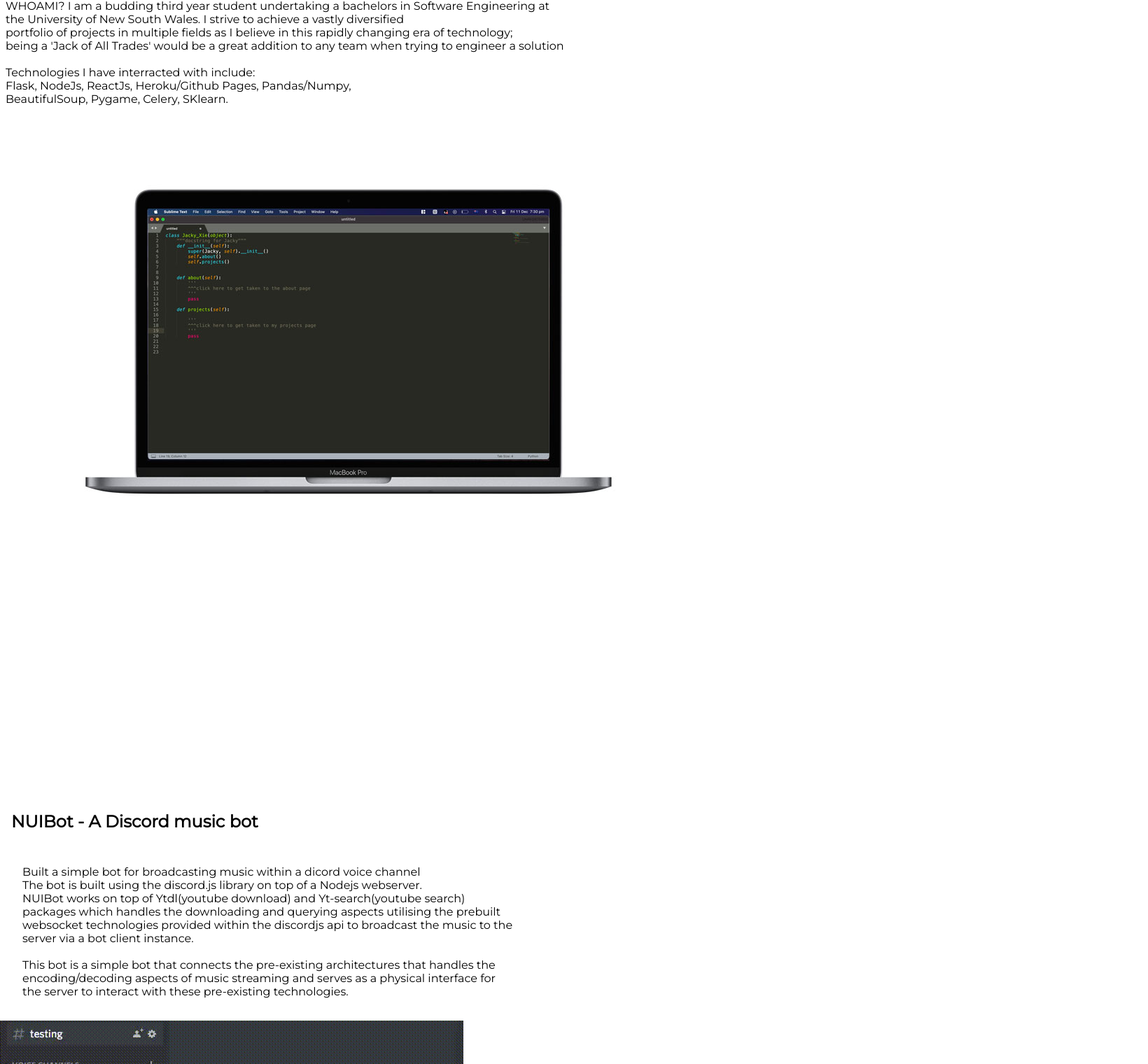
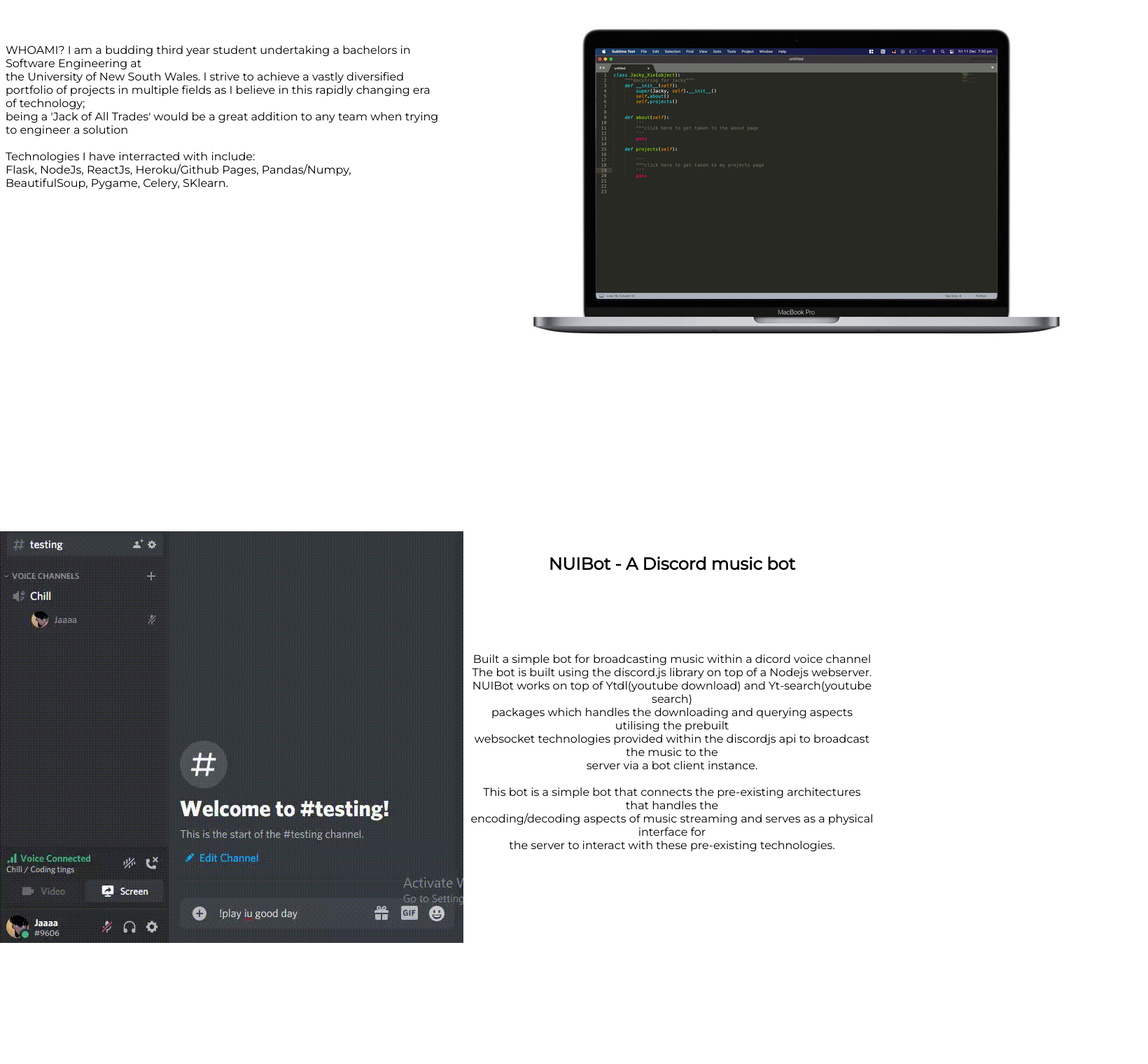
Before and after one commit to fafnirZ/JX_portfolio, a React (Create React App) app: page / in a window 1280 px wide. Shown: the part 160-1680 px from the top of the page at 70% size, 1640 px wide, since content can reach past the window. Built offline with nearby package versions, Linux system fonts and the light colour scheme.

Commit message:
progress on css grids

```diff
--- a/src/App.css
+++ b/src/App.css
@@ -8,7 +8,7 @@
 
 .App {
 	display: grid;
-	grid-template-columns: 1fr 1fr 1fr;
+	grid-template-columns: auto auto auto;
 	grid-template-rows: 1fr auto 1fr;
 	grid-template-areas:
 		"header header header"
--- a/src/Components/Body/body.css
+++ b/src/Components/Body/body.css
@@ -1,6 +1,6 @@
 .main-body {
 	display: grid;
-	grid-template-rows: 1fr 1fr 1fr;
+	grid-template-rows: auto auto auto;
 	grid-template-areas:
 	"about"
 	"page1"
@@ -15,33 +15,66 @@
 
 .about_container {
 	grid-area: "about";
+
+	display: grid;
+	grid-template-columns: 50% 50%;
+	grid-template-rows: 15% auto;
+	grid-template-areas:
+	"title1 title2"
+	"text img";
+
 }
 
 .about_title {
 	padding : 1rem;
+	grid-area: "title1";
 }
 .about_style {
 	padding : 0.5rem;
+	grid-area: text;
+	align-self: top;
+
 }
+
+.about_image {
+	grid-area: "img";
+	display:absolute;
+
+}
+
+
 
 .nui_container {
 	grid-area: "page1";
+
+	display: grid;
+	grid-template-columns: 50% 50%;
+	grid-template-rows: 15% 85%;
+	grid-template-areas:
+	"title1 title2"
+	"image text";
+
 }
 
 .nui_title {
-	padding : 1rem;
+	grid-area: title2;
+	padding-top : 2rem;
+	text-align: center;
+
 }
 .nui_style {
+	grid-area: text;
 	padding : 2rem;
+	text-align: center;
 }
 
 .nui_image {
-	display:absolute;
+	grid-area: 'image';
+
 }
 
 .other_container {
 	grid-area: "page2";
-	justify-content: space-between;
 }
 
 .other_title {
@@ -60,14 +93,9 @@
 
 
 
-.image_icon {
-	display:absolute;
 
-}
 
 
 @media screen and (max-width: 960px) {
-	.image_icon {
-		display:none;
-	}
+
 }
--- a/src/Components/Body/body.js
+++ b/src/Components/Body/body.js
@@ -30,8 +30,8 @@
 	const contains_img = (item) => {
 		if(item.image) {
 			return(
-				<div>
-					<img src={item.image} className={item.image_style}/>
+				<div className={item.image_style}>
+					<img src={item.image}/>
 				</div>
 			)
 		}
--- a/src/Components/Body/text.js
+++ b/src/Components/Body/text.js
@@ -13,10 +13,10 @@
 		BeautifulSoup, Pygame, Celery, SKlearn.`,
 		title_style: "about_title",
 		body_style: "about_style",
-		image:"macsublime.jpg",
-		image_style: "image_icon",
+		image: "macsublime.jpg",
+		image_style: "about_image",
 		container: "about_container",
-		id: "about"
+		id: "about",
 	},
 
 	{
@@ -36,7 +36,8 @@
 		image: "bot.gif",
 		image_style: "nui_image",
 		container: "nui_container",
-		id: "NUIBot"
+		id: "NUIBot",
+
 	},
 
 	{
@@ -62,7 +63,6 @@
 				data collection architecture i.e. using BeautifulSoup and python Requests library
 				to collect the official numbers. As well as using Pandas to process the information to be served by the
 				Webapp.`,
-				container: "other_container",
 				title_style: "other_title",
 				body_style: "other_style"
 			},
@@ -84,7 +84,6 @@
 				Therefore I am in the process of learning how to fine tune a neural network such as BERT
 				(Bidirectional Encoder Representations from Transformers) to achieve higher scores in completing
 				this Natural language processing problem.`,
-				container: "other_container",
 				title_style: "other_title",
 				body_style: "other_style"
 			},
@@ -95,7 +94,7 @@
 				contains no backend integration i.e. no routes are actually implemented along with a
 				webserver as there is no requirement to do so as this website only serves the purpose
 				of displaying my projects.`,
-				container: "other_container",
+
 				title_style: "other_title",
 				body_style: "other_style"
 			},
@@ -108,7 +107,6 @@
 				This was my very first personal project, and was created with Pygame and was the project
 				that had taught me Python and the basics of Object oriented and Event oriented programming.
 				`,
-				container: "other_container",
 				title_style: "other_title",
 				body_style: "other_style"
 
```
